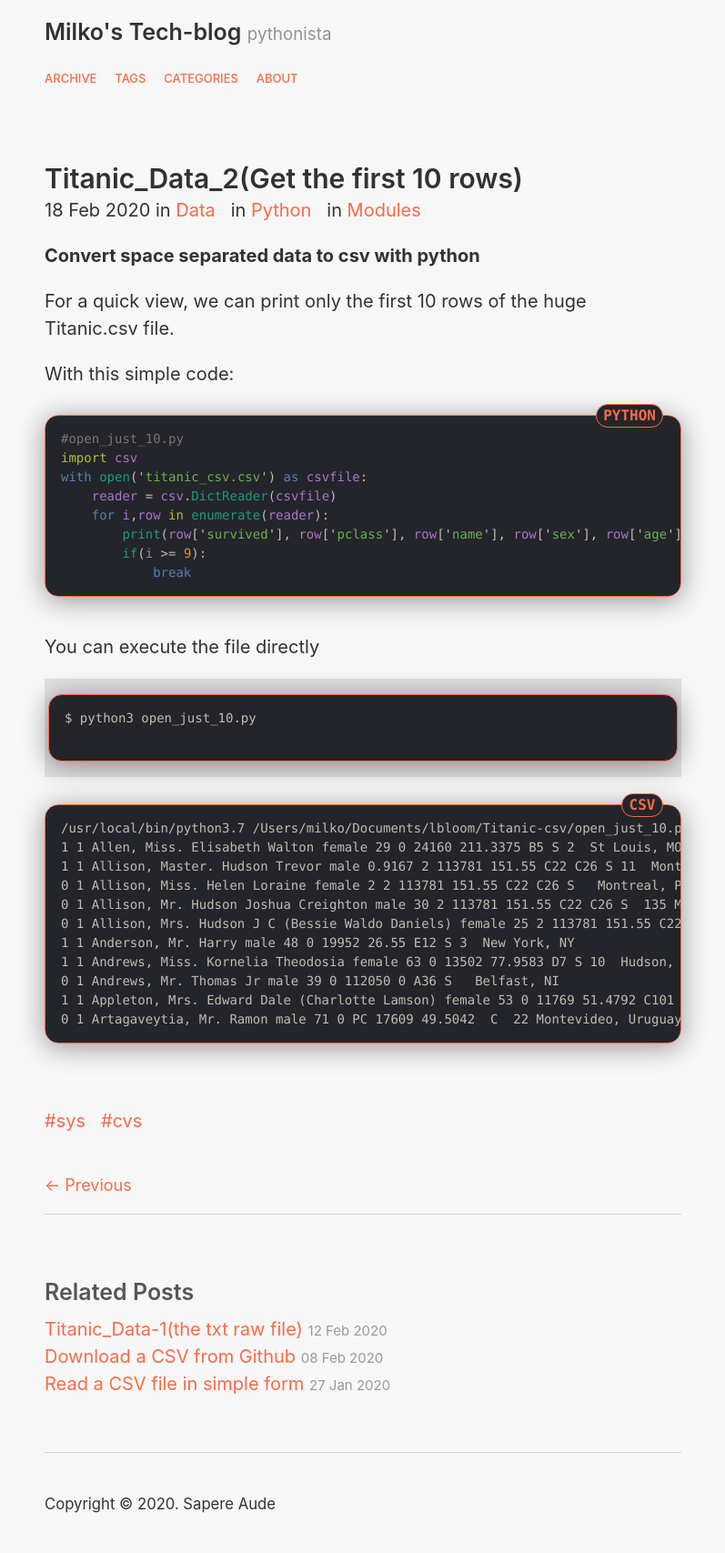
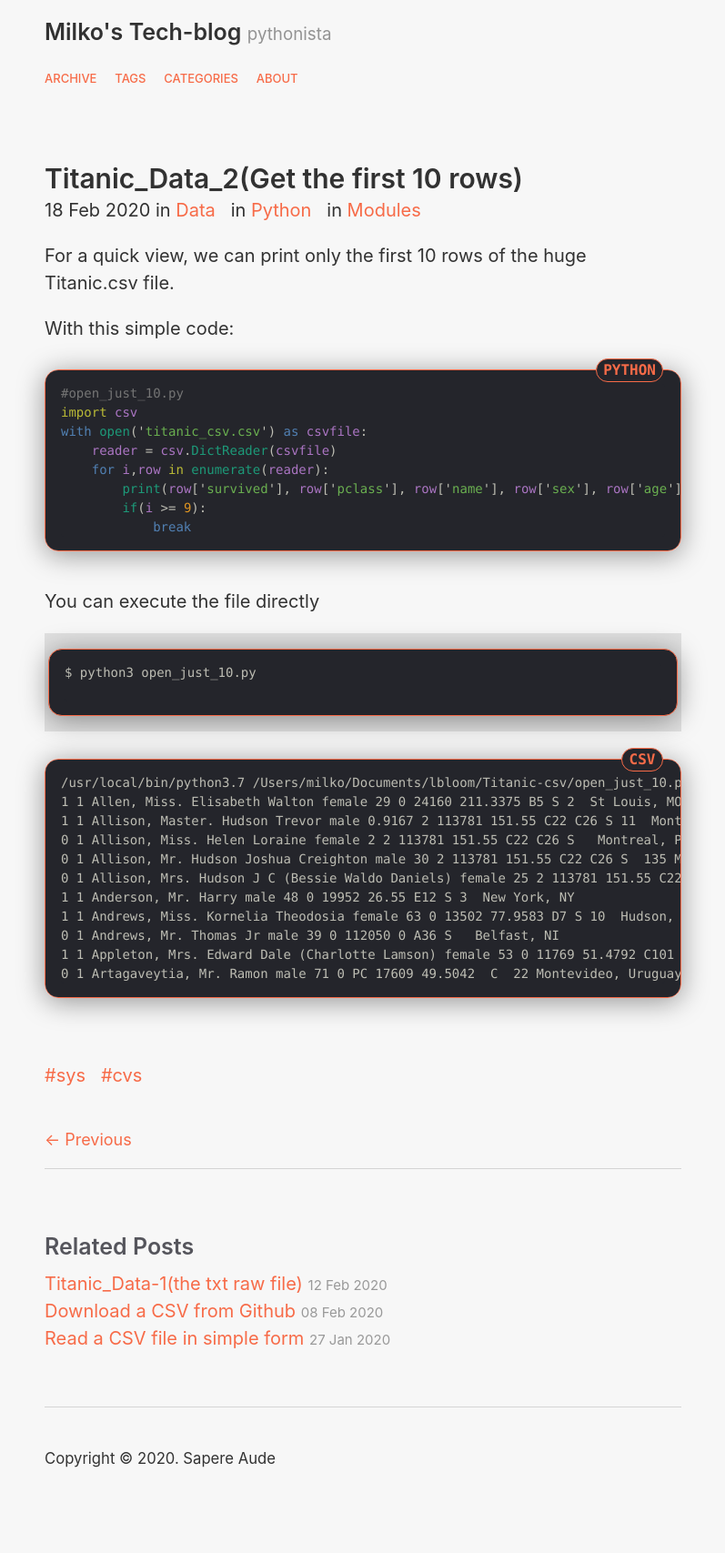
Before and after one commit to Milko-R/Milko-R.github.io, a Jekyll site: the page built from _posts/020-02-18-Titanic_Data_2-get10.md, in a window 1280 px wide. Shown: the whole page at 91% size, without its empty margins (241-1038 px from the left). Built offline with Jekyll 4.4.1, drawn with Linux system fonts in a browser that asks for light colours; after the commit the page ends 1657 px from its top, so only the background shows below that.

Commit message:
Update 020-02-18-Titanic_Data_2-get10.md

```diff
--- a/_posts/020-02-18-Titanic_Data_2-get10.md
+++ b/_posts/020-02-18-Titanic_Data_2-get10.md
@@ -6,8 +6,6 @@ categories: [Data, Python, Modules]
 tags: [sys, cvs]
 
 ---
-
-**Convert space separated data to csv with python**
 
 For a quick view, we can print only the first 10 rows  of the huge Titanic.csv file.
 
```
